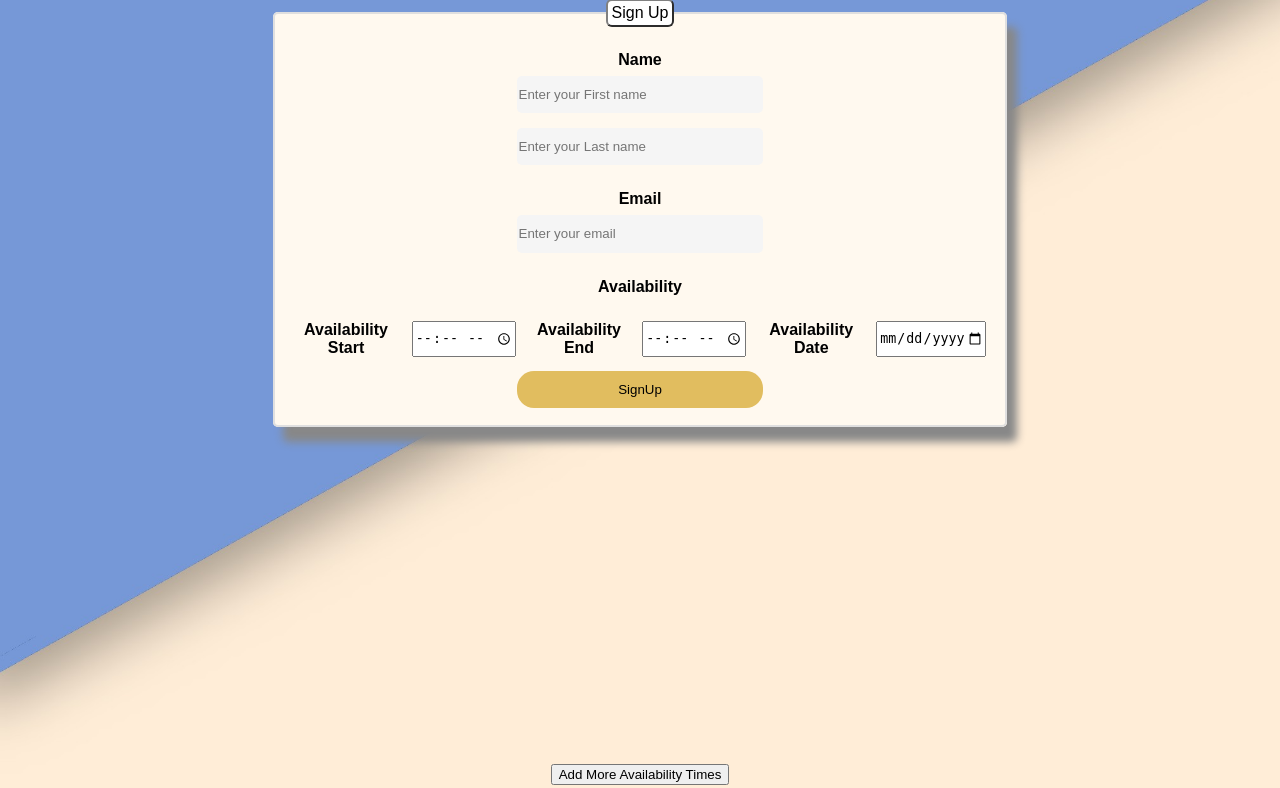
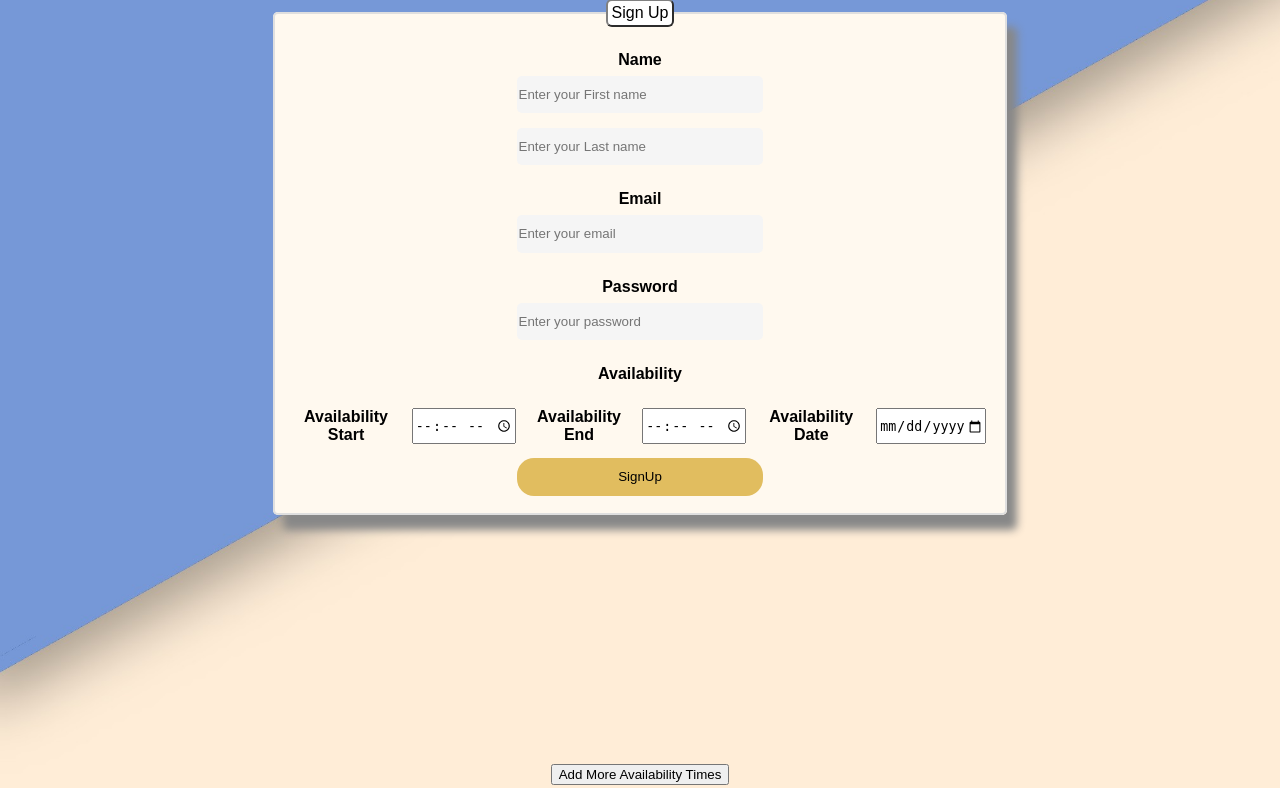
Before and after one commit to Patrice-Maxwell/BarHop-CSC4350, a Flask app: page /signup in a window 1280 px wide. Shown: the part 85-873 px from the top of the page. Run offline with Flask 2, Linux system fonts and the light colour scheme.

Commit message:
added password inputbox

```diff
--- a/templates/signup.html
+++ b/templates/signup.html
@@ -81,6 +81,8 @@
 
         <label for="email"> Email </label> <br>
         <input type="email" name="email" placeholder="Enter your email" class="inputBox"> <br> <br>
+        <label for="password"> Password </label> <br>
+        <input type="password" name="password" placeholder="Enter your password" class="inputBox"> <br> <br>
 
         <label> Availability </label> <br> <br>
 
```
